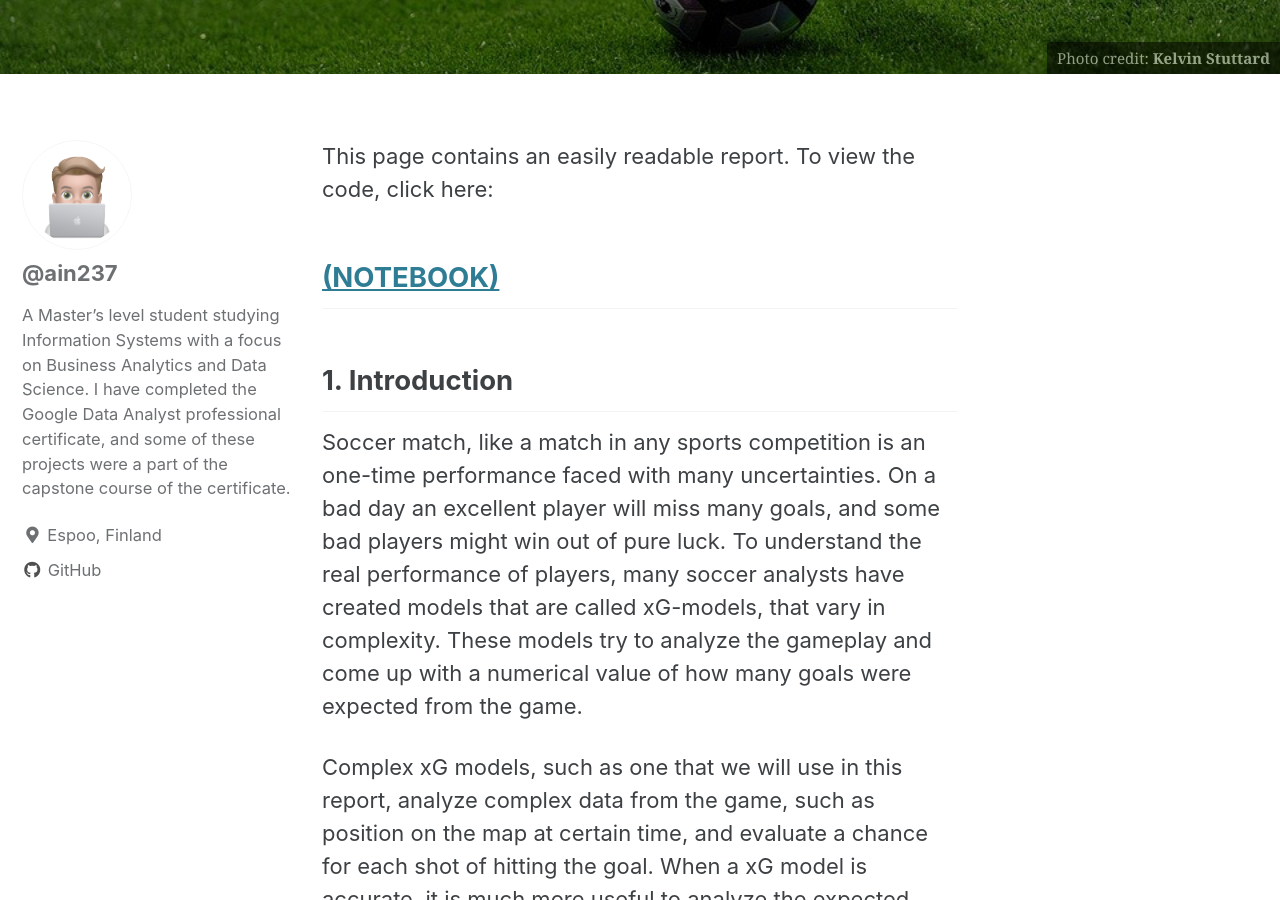
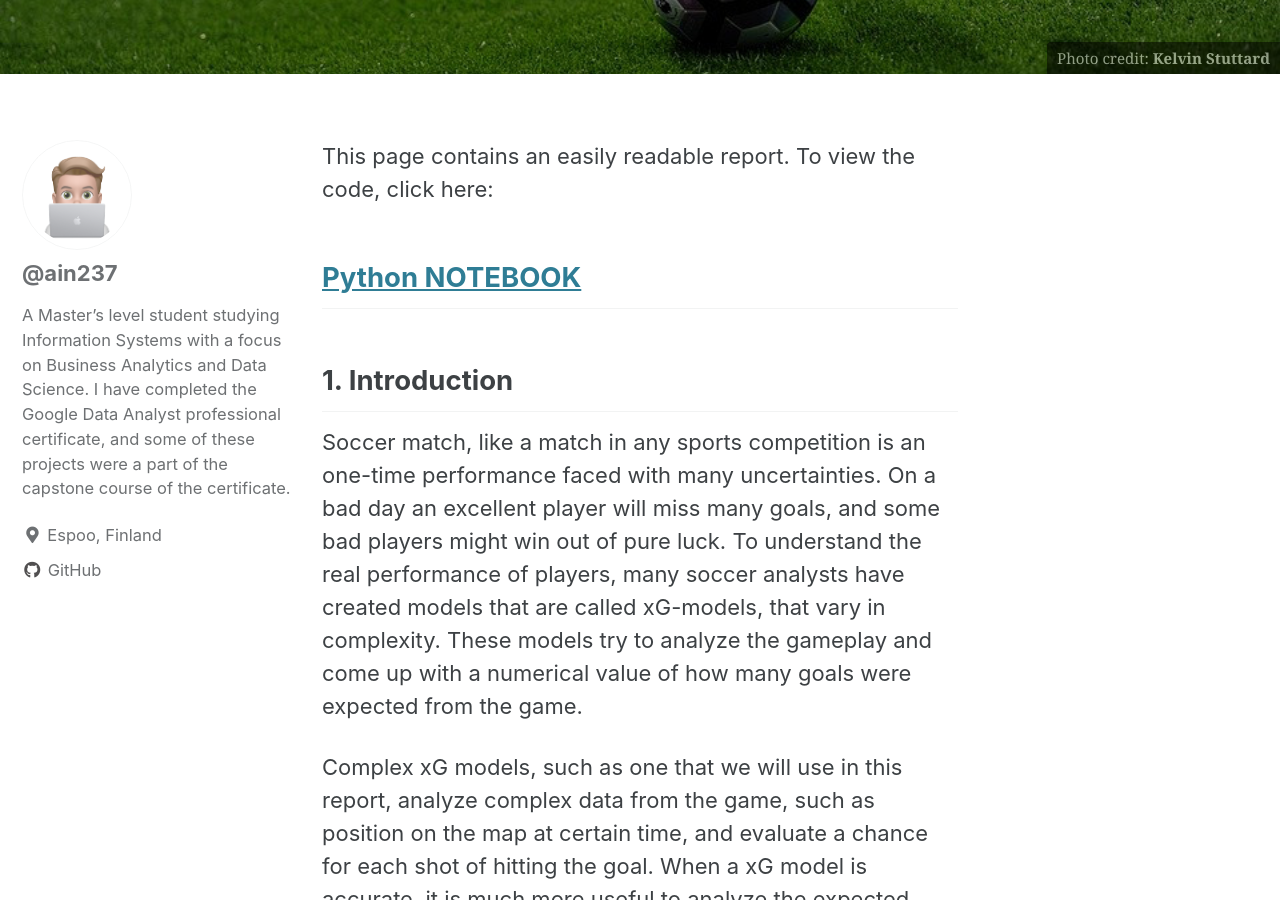
Before and after one commit to ain237/Portfolio, a Jekyll site: the page built from _posts/2021-08-01-xg-post.md, in a window 1280 px wide and 900 px high, scrolled down 336 px. Built offline with Jekyll 4.4.1, drawn with Linux system fonts in a browser that asks for light colours; cached includes are drawn as plain includes.

Commit message:
Update 2021-08-01-xg-post.md

```diff
--- a/_posts/2021-08-01-xg-post.md
+++ b/_posts/2021-08-01-xg-post.md
@@ -8,7 +8,7 @@ header:
 ---
 
 This page contains an easily readable report. To view the code, click here:
-## [(NOTEBOOK)](https://ain237.github.io/portfolio-website/xG_model_notebook/ " ")
+## [Python NOTEBOOK](https://ain237.github.io/portfolio-website/xG_model_notebook/ " ")
 
 
 ## 1. Introduction
```
